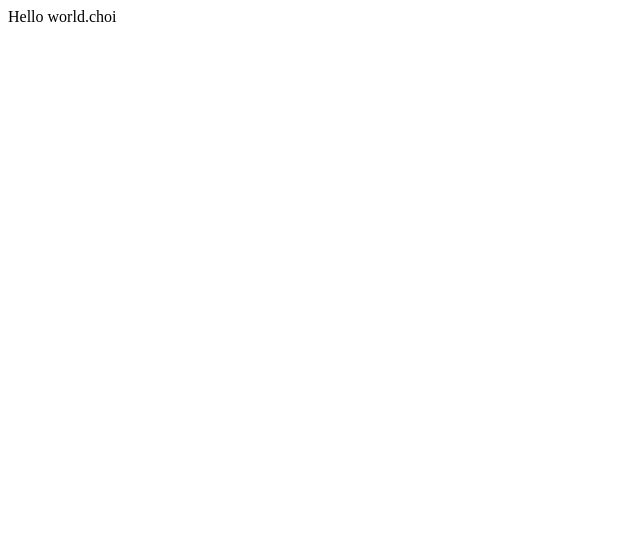
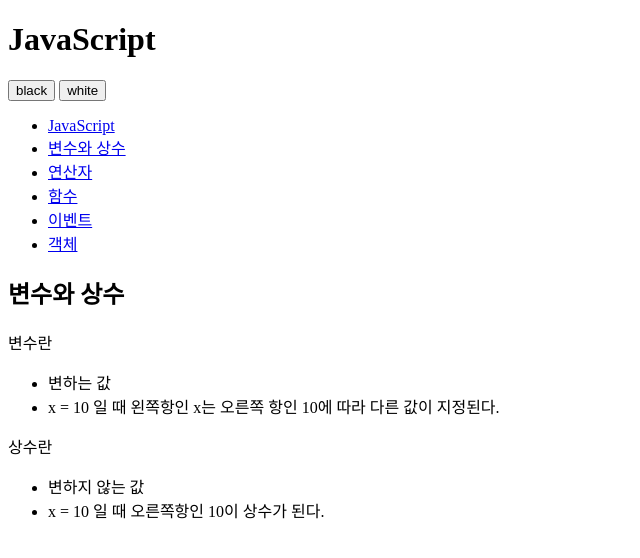
Before and after one commit to wahahoo/opentutorials-choi, a plain HTML site: page index.html in a window 1280 px wide. Shown: the whole page, without its empty margins (0-640 px from the left). Drawn offline with Linux system fonts and the light colour scheme.

Commit message:
change index.html

```diff
--- a/index.html
+++ b/index.html
@@ -1,25 +1,53 @@
-
 <!DOCTYPE html>
-<html lang="en">
+<html>
     <head>
         <meta charset="utf-8" />
-
-        <!-- Always force latest IE rendering engine (even in intranet) & Chrome Frame
-        Remove this if you use the .htaccess -->
-        <meta http-equiv="X-UA-Compatible" content="IE=edge,chrome=1" />
-
-        <title>index</title>
-        <meta name="description" content="" />
-        <meta name="author" content="egoing" />
-
-        <meta name="viewport" content="width=device-width; initial-scale=1.0" />
-
-        <!-- Replace favicon.ico & apple-touch-icon.png in the root of your domain and delete these references -->
-        <link rel="shortcut icon" href="/favicon.ico" />
-        <link rel="apple-touch-icon" href="/apple-touch-icon.png" />
     </head>
 
-    <body>
-        Hello world.choi
+    <body id="body">
+        <div>
+            <header>
+                <h1>JavaScript</h1>
+            </header>
+            <div id="toolbar">
+                <input type="button" value="black" />
+                <input type="button" value="white" />
+            </div>
+            <nav>
+                <ul>
+                    <li><a href="http://opentutorials.org/course/49/17">JavaScript</a></li>
+                    <li><a href="http://opentutorials.org/course/49/16">변수와 상수</a></li>
+                    <li><a href="http://opentutorials.org/course/49/18">연산자</a></li>
+                    <li><a href="http://opentutorials.org/course/49/19">함수</a></li>
+                    <li><a href="http://opentutorials.org/course/49/20">이벤트</a></li>
+                    <li><a href="http://opentutorials.org/course/49/21">객체</a></li>
+                </ul>
+            </nav>
+            <article>
+                <h2>변수와 상수</h2>
+                <div>
+                    <p>변수란</p>
+                    <ul>
+                        <li>
+                            변하는 값
+                        </li>
+                        <li>
+                            x = 10 일 때 왼쪽항인 x는 오른쪽 항인 10에 따라 다른 값이 지정된다.
+                        </li>
+                    </ul>
+                    <p>
+                        상수란
+                    </p>
+                    <ul>
+                        <li>
+                            변하지 않는 값
+                        </li>
+                        <li>
+                            x = 10 일 때 오른쪽항인 10이 상수가 된다.
+                        </li>
+                    </ul>
+                </div>
+            </article>
+        </div>
     </body>
 </html>
```
